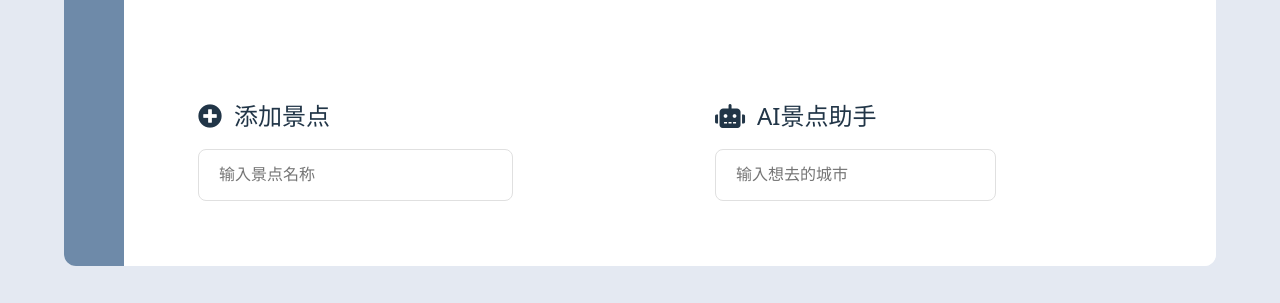
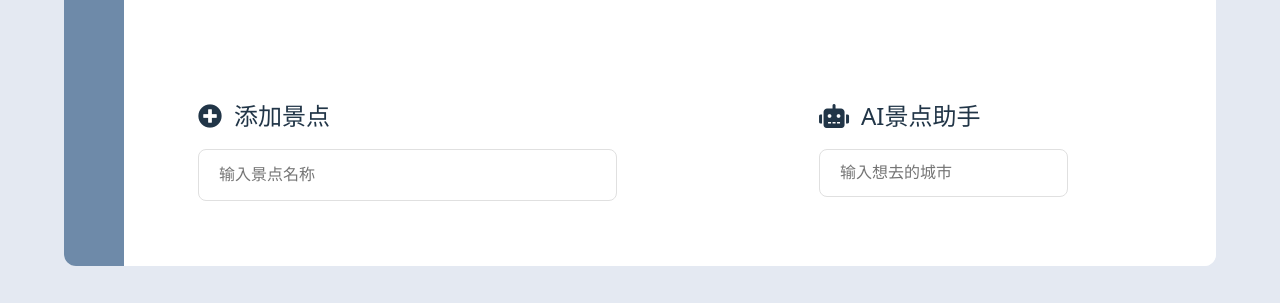
Before and after one commit to anovery/Travel-Assistant, a Vue app in the folder frontend/: page /attraction in a window 1280 px wide. Shown: the part 494-797 px from the top of the page. Built offline with nearby package versions, Linux system fonts and the light colour scheme; no server answers.

Commit message:
更改景点组件布局并加入AI生成等待动画

```diff
--- a/frontend/src/components/Attraction.vue
+++ b/frontend/src/components/Attraction.vue
@@ -2,7 +2,7 @@
 <template>
   <div class="container">
 
-    <!-- 上方：SearchBox 模块 -->
+    <!-- 小红书搜索模块 -->
     <section class="search-section">
       <div class="search-card">
         <h2 class="section-title">“小红书”一下</h2>
@@ -11,9 +11,11 @@
       </div>
     </section>
 
-    <!-- 下方并列布局：添加景点 & AI 建议 -->
-    <section class="action-section">
-      <!-- 左侧：添加景点 -->
+    <!-- 下方模块布局：左侧为 添加+收藏，右侧为AI推荐 -->
+    <section class="action-section combined-layout">
+
+      <!-- 左侧：添加 + 收藏模块 -->
+      <div class="left-panel">
         <div class="action-card">
           <div class="card-header">
             <i class="icon fas fa-plus-circle"></i>
@@ -33,37 +35,8 @@
           </div>
         </div>
 
-      <!-- 右侧：AI 建议 -->
-      <div class="action-card">
-        <div class="card-header">
-          <i class="icon fas fa-robot"></i>
-          <h2 class="section-title">AI景点助手</h2>
-        </div>
-        <div class="input-group">
-          <input
-            v-model="locationInput"
-            type="text"
-            placeholder="输入想去的城市"
-            class="styled-input"
-            @keyup.enter="getAiSuggestion"
-          />
-          <button @click="getAiSuggestion" class="primary-button">
-            <i class="fas fa-magic"></i> 获取推荐
-          </button>
-        </div>
-        <div class="ai-suggestion" v-if="aiSuggestion">
-          <h3 class="suggestion-title">✨ AI推荐：</h3>
-          <p class="suggestion-content" style="white-space: pre-line; text-align: left;">{{ aiSuggestion }}</p>
-        </div>
-      </div>
-    </section>
-
-    <!-- 用户保存的景点 -->
-    <section class="saved-spots">
-      <div class="card-header">
-        <i class="icon fas fa-heart"></i>
-        <h2 class="section-title">我的收藏景点</h2>
-      </div>
+        <!-- 收藏模块 -->
+        <div class="saved-spots">
 
           <div v-if="savedSpots.length > 0" class="spot-list">
             <div v-for="spot in savedSpots" :key="spot.id" class="spot-item">
@@ -81,9 +54,47 @@
             <p>暂无收藏景点</p>
             <p class="empty-hint">添加您想去的景点开始您的旅行计划吧</p>
           </div>
+        </div>
+      </div>
+
+      <!-- 右侧：AI 推荐模块 -->
+      <div class="right-panel action-card">
+        <div class="card-header">
+          <i class="icon fas fa-robot"></i>
+          <h2 class="section-title">AI景点助手</h2>
+        </div>
+        <div class="input-group">
+          <input
+            v-model="locationInput"
+            type="text"
+            placeholder="输入想去的城市"
+            class="styled-input"
+            @keyup.enter="getAiSuggestion"
+          />
+          <button @click="getAiSuggestion" class="primary-button">
+            <i class="fas fa-magic"></i>
+          </button>
+        </div>
+
+        <!-- 显示加载动画 -->
+        <div v-if="loading" class="ai-suggestion loading-spinner">
+          <i class="fas fa-spinner fa-spin"></i> 正在为您生成推荐...
+        </div>
+
+        <!-- 显示 AI 推荐结果 -->
+        <div class="ai-suggestion" v-if="!loading && aiSuggestion">
+          <h3 class="suggestion-title">✨ AI推荐：</h3>
+          <p class="suggestion-content" style="white-space: pre-line; text-align: left;">
+            {{ aiSuggestion }}
+          </p>
+        </div>
+
+      </div>
+
     </section>
   </div>
 </template>
+
 
 <script>
 import SearchBox from './SearchBox.vue'
@@ -98,7 +109,8 @@ export default {
       savedSpots: [],
       newSpotName: '',
       locationInput: '',
-      aiSuggestion: ''
+      aiSuggestion: '',
+      loading: false
     }
   },
   async created() {
@@ -141,12 +153,18 @@ export default {
         alert('请输入您的位置')
         return
       }
+
+      this.loading = true
+      this.aiSuggestion = '' // 清空旧推荐
+
       try {
         const response = await api.getAiSuggestion(this.locationInput)
         this.aiSuggestion = response.data.suggestion
       } catch (error) {
         console.error('获取AI推荐失败:', error)
         this.aiSuggestion = '获取推荐失败，请稍后重试'
+      } finally {
+        this.loading = false
       }
     }
   }
@@ -213,7 +231,7 @@ body {
 /* 卡片通用样式 */
 .search-card, .action-card, .saved-spots {
   background: var(--card-bg);
-  border-radius: var(--border-radius);
+  border-radius: 16px;
   box-shadow: var(--shadow);
   padding: 30px;
   margin-bottom: 30px;
@@ -410,4 +428,33 @@ body {
   color: #ADB5BD;
 }
 
+.combined-layout {
+  display: grid;
+  grid-template-columns: 2fr 1fr;
+  gap: 30px;
+  align-items: flex-start;
+}
+
+.left-panel {
+  display: flex;
+  flex-direction: column;
+  gap: 30px;
+}
+
+.right-panel {
+  align-self: start;
+}
+
+.loading-spinner {
+  color: var(--accent-color);
+  font-size: 1rem;
+  display: flex;
+  align-items: center;
+  gap: 10px;
+}
+.loading-spinner i {
+  font-size: 1.2rem;
+}
+
+
 </style>
```
Lines whose indentation alone changed are shown as unchanged.
